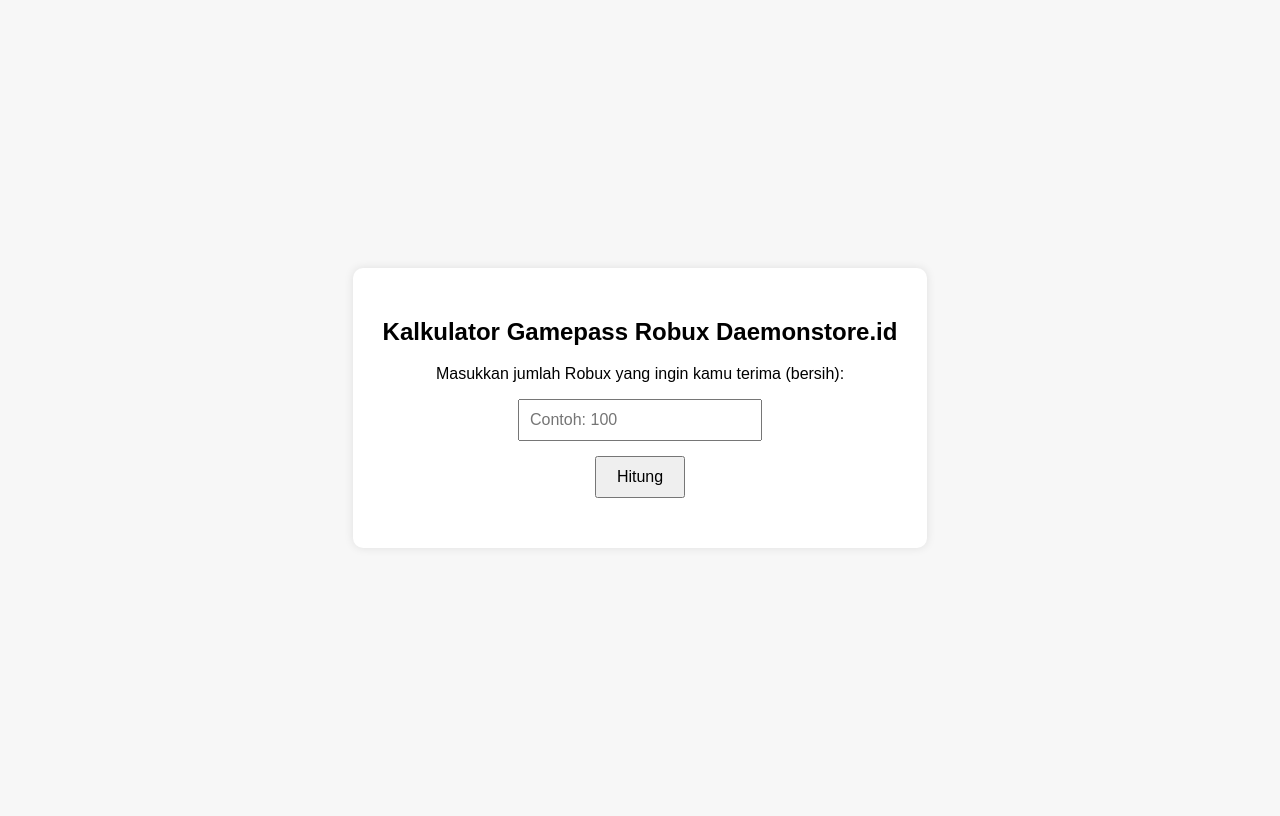
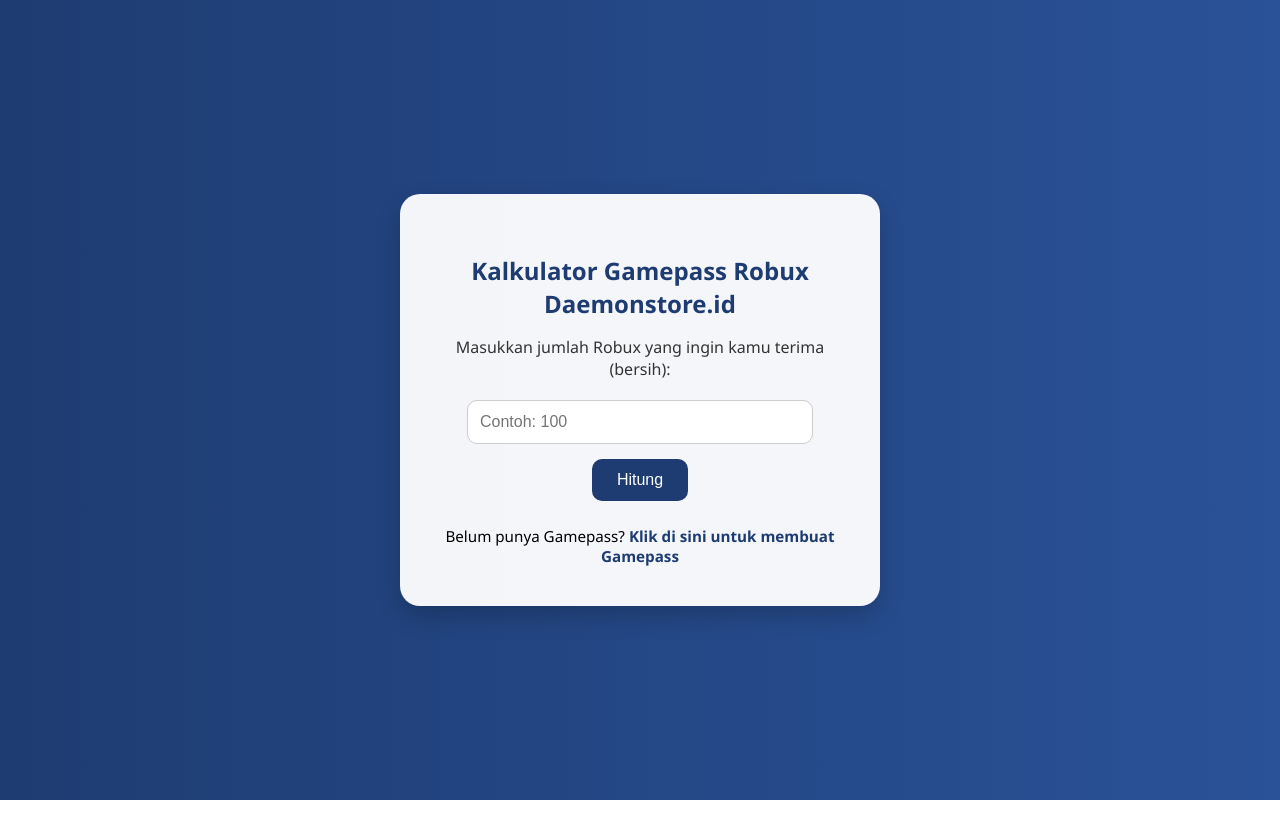
Before and after one commit to Daemonstore/robux-calculator, a plain HTML site: page index.html in a window 1280 px wide. Drawn offline with Linux system fonts and the light colour scheme.

Commit message:
Update index.html

```diff
--- a/index.html
+++ b/index.html
@@ -1,4 +1,3 @@
-
 <!DOCTYPE html>
 <html lang="id">
 <head>
@@ -7,34 +6,68 @@
   <title>Kalkulator Gamepass Robux Daemonstore.id</title>
   <style>
     body {
-      font-family: Arial, sans-serif;
-      background-color: #f7f7f7;
+      margin: 0;
+      font-family: 'Segoe UI', Tahoma, Geneva, Verdana, sans-serif;
+      background: linear-gradient(to right, #1e3c72, #2a5298);
+      height: 100vh;
       display: flex;
       justify-content: center;
       align-items: center;
-      height: 100vh;
     }
     .calculator {
-      background-color: white;
-      padding: 30px;
-      border-radius: 10px;
-      box-shadow: 0 0 10px rgba(0,0,0,0.1);
+      background-color: rgba(255, 255, 255, 0.95);
+      padding: 40px;
+      border-radius: 20px;
+      box-shadow: 0 10px 25px rgba(0,0,0,0.2);
       text-align: center;
+      max-width: 400px;
+      width: 100%;
+    }
+    h2 {
+      color: #1e3c72;
+      margin-bottom: 10px;
+    }
+    p {
+      color: #333;
+      margin-bottom: 20px;
     }
     input {
-      padding: 10px;
+      padding: 12px;
       font-size: 1em;
-      width: 220px;
+      width: 80%;
+      margin-bottom: 15px;
+      border: 1px solid #ccc;
+      border-radius: 10px;
     }
     button {
-      margin-top: 15px;
-      padding: 10px 20px;
+      background-color: #1e3c72;
+      color: white;
+      border: none;
+      padding: 12px 25px;
       font-size: 1em;
+      border-radius: 10px;
       cursor: pointer;
+      transition: background-color 0.3s ease;
+    }
+    button:hover {
+      background-color: #163d85;
     }
     .result {
       margin-top: 20px;
       font-weight: bold;
+      color: #1e3c72;
+    }
+    .link-gamepass {
+      margin-top: 25px;
+      font-size: 0.95em;
+    }
+    .link-gamepass a {
+      color: #1e3c72;
+      font-weight: bold;
+      text-decoration: none;
+    }
+    .link-gamepass a:hover {
+      text-decoration: underline;
     }
   </style>
 </head>
@@ -46,6 +79,9 @@
     <br/>
     <button onclick="hitungHargaGamepass()">Hitung</button>
     <div class="result" id="resultText"></div>
+    <div class="link-gamepass">
+      Belum punya Gamepass? <a href="https://create.roblox.com/dashboard/creations/experiences/5103312285/monetization/passes" target="_blank">Klik di sini untuk membuat Gamepass</a>
+    </div>
   </div>
 
   <script>
@@ -57,7 +93,7 @@
       }
       const hargaGamepass = robuxBersih / 0.7;
       document.getElementById("resultText").textContent =
-        `Untuk menerima ${robuxBersih} Robux, Harga gamepass yang harus kamu atur adalah : ${Math.ceil(hargaGamepass)} Robux`;
+        `Untuk menerima ${robuxBersih} Robux, harga Gamepass yang harus kamu atur adalah: ${Math.ceil(hargaGamepass)} Robux`;
     }
   </script>
 </body>
```
